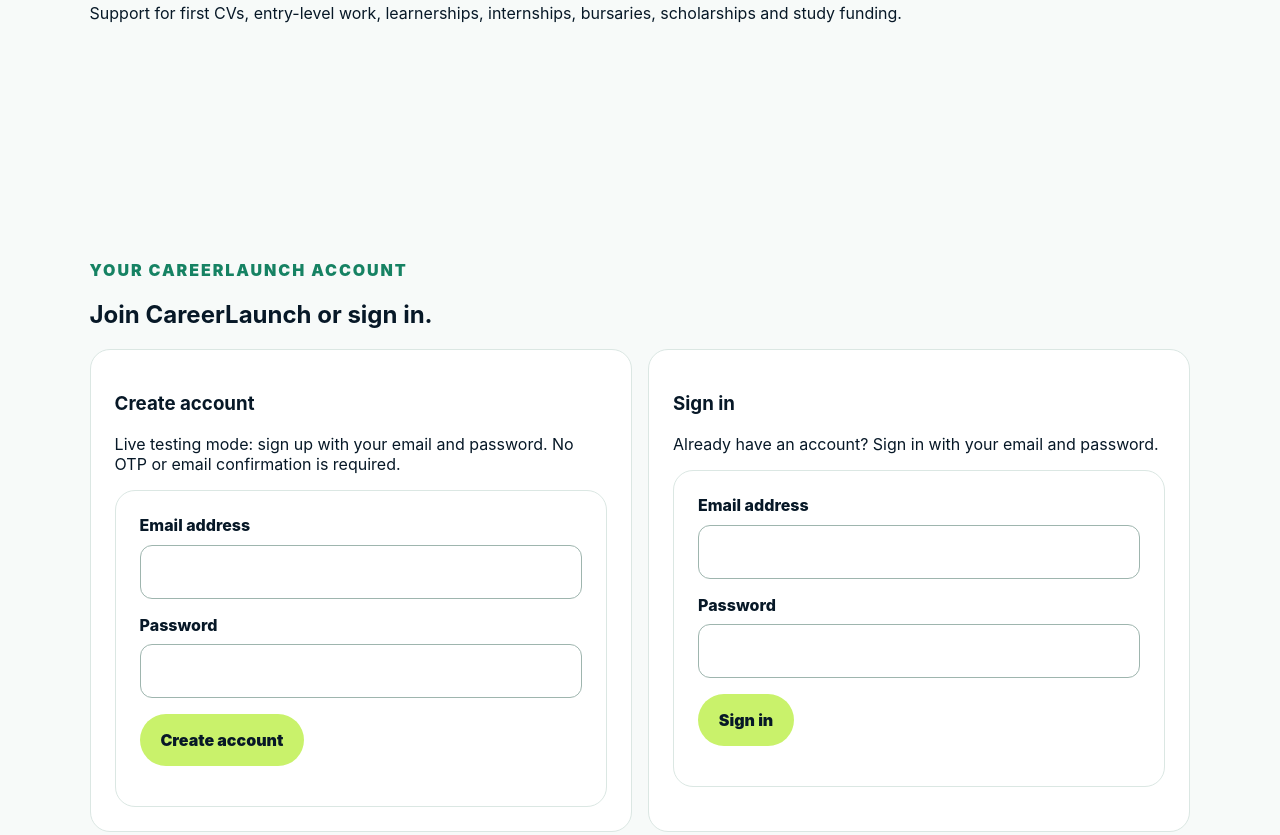
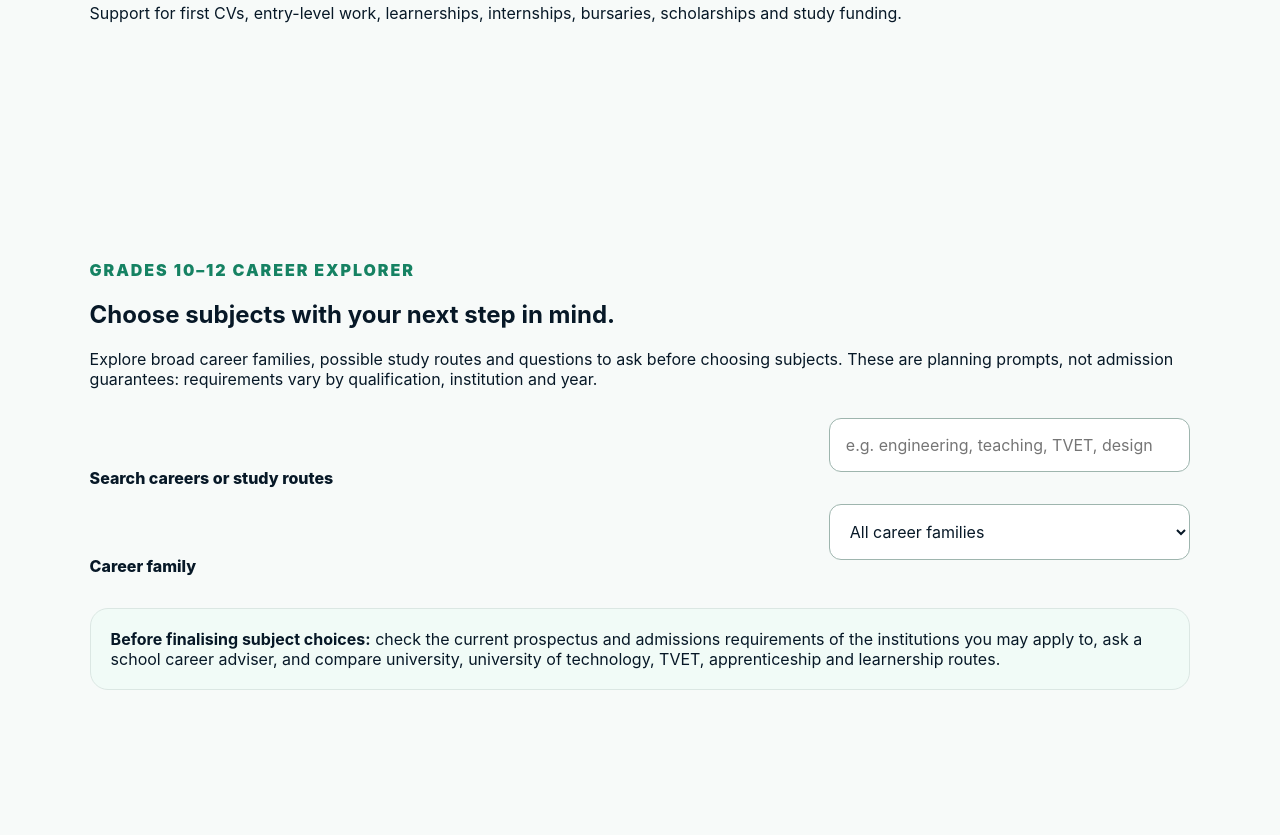
Before and after one commit to denzilarendse/careerlaunch-sa, a website built with Vite: page index.html in a window 1280 px wide. Shown: the part 1951-2786 px from the top of the page. Built offline with nearby package versions, Linux system fonts and the light colour scheme.

Commit message:
Add public Grade 10–12 career pathway explorer

```diff
--- a/index.html
+++ b/index.html
@@ -52,6 +52,29 @@
         <p class="eyebrow">MATRIC LAUNCHPAD</p>
         <h2>School ends. Your plan begins.</h2>
         <p>Support for first CVs, entry-level work, learnerships, internships, bursaries, scholarships and study funding.</p>
+      </section>
+
+      <section id="careerPathways" class="career-pathways" aria-labelledby="careerPathwaysTitle">
+        <p class="eyebrow">GRADES 10–12 CAREER EXPLORER</p>
+        <h2 id="careerPathwaysTitle">Choose subjects with your next step in mind.</h2>
+        <p>Explore broad career families, possible study routes and questions to ask before choosing subjects. These are planning prompts, not admission guarantees: requirements vary by qualification, institution and year.</p>
+        <div class="learning-controls">
+          <label for="careerPathwaySearch">Search careers or study routes</label>
+          <input id="careerPathwaySearch" type="search" placeholder="e.g. engineering, teaching, TVET, design">
+          <label for="careerPathwayFilter">Career family</label>
+          <select id="careerPathwayFilter">
+            <option value="all">All career families</option>
+            <option value="science">Science, technology and health</option>
+            <option value="business">Business and public service</option>
+            <option value="practical">Trades and practical careers</option>
+            <option value="creative">Creative careers</option>
+          </select>
+        </div>
+        <p id="careerPathwayCount" class="muted" aria-live="polite"></p>
+        <div id="careerPathwayList" class="learning-resource-grid"></div>
+        <div class="research-note">
+          <strong>Before finalising subject choices:</strong> check the current prospectus and admissions requirements of the institutions you may apply to, ask a school career adviser, and compare university, university of technology, TVET, apprenticeship and learnership routes.
+        </div>
       </section>
 
       <section id="account">
```
